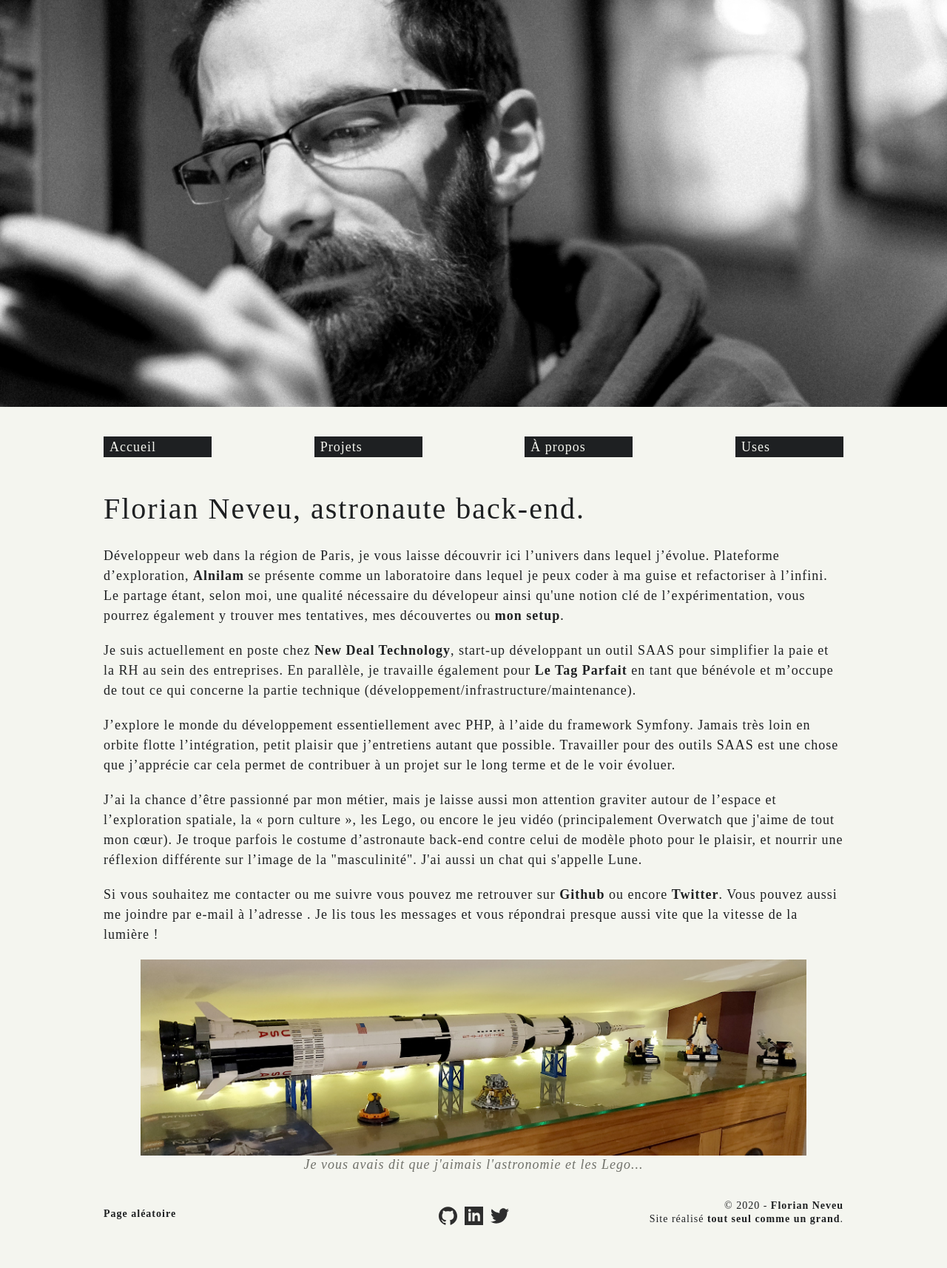
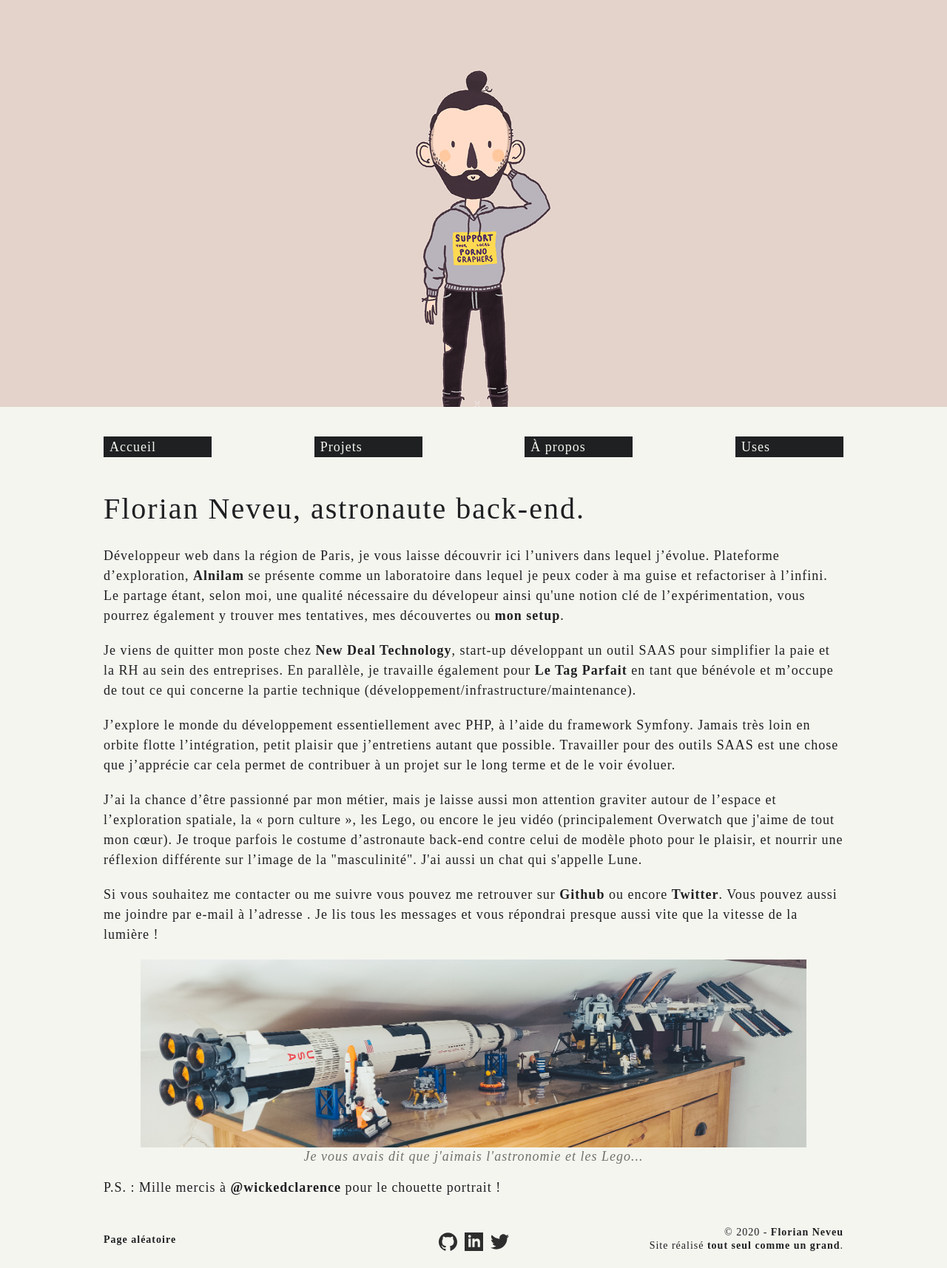
Before and after one commit to florianorineveu/v1, a Symfony app: template templates/front/about.html.twig in a window 1280 px wide. Shown: the whole page at 74% size. Before the commit the page ends 1656 px from the top, so only its background shows below. Run offline with Twig, Linux system fonts and the light colour scheme; the template is opened without the code that fills it, so the values that code supplies are empty; style sheets or scripts are compiled from the project's sources; some libraries are stand-ins or nearby versions; some web fonts are replaced.

Commit message:
[content] Update about

```diff
--- a/assets/css/shared/_header.scss
+++ b/assets/css/shared/_header.scss
@@ -46,7 +46,7 @@
         height: calc(100vh - 25rem);
 
         &.header-florian {
-            background: url('/images/florian-neveu.jpg') top 15% center no-repeat;
+            background: url('/images/florian-neveu.png') top 15% center no-repeat;
             background-size: cover;
         }
 
--- a/templates/front/about.html.twig
+++ b/templates/front/about.html.twig
@@ -10,7 +10,7 @@
     <meta name="twitter:card" content="summary_large_image" />
     <meta name="twitter:title" content="Alnilam ⊡ Florian" />
     <meta name="twitter:description" content="Florian Neveu, développeur web dans la région de Paris. J’explore le monde du développement essentiellement avec PHP, à l’aide du framework Symfony." />
-    <meta name="twitter:image" content="{{ app.request.getSchemeAndHttpHost() ~ asset('images/florian-neveu.jpg') }}" />
+    <meta name="twitter:image" content="{{ app.request.getSchemeAndHttpHost() ~ asset('images/florian-neveu.png') }}" />
     <meta name="twitter:site" content="@fnev_eu" />
     <meta name="twitter:domain" content="{{ app.request.host }}">
 
@@ -18,7 +18,7 @@
     <meta property="og:url" content="{{ app.request.schemeAndHttpHost ~ app.request.pathInfo }}" />
     <meta property="og:description" content="Florian Neveu, développeur web dans la région de Paris. J’explore le monde du développement essentiellement avec PHP, à l’aide du framework Symfony." />
     <meta property="og:type" content="article" />
-    <meta property="og:image" content="{{ app.request.getSchemeAndHttpHost() ~ asset('images/florian-neveu.jpg') }}" />
+    <meta property="og:image" content="{{ app.request.getSchemeAndHttpHost() ~ asset('images/florian-neveu.png') }}" />
 {% endblock meta %}
 
 {% block headerClasses -%}
@@ -30,16 +30,17 @@
 
     <p>
         Développeur web dans la région de Paris, je vous laisse découvrir ici l’univers dans lequel j’évolue. Plateforme
-        d’exploration, <a href="{{ path('project', {'slug': 'alnilam'}) }}">Alnilam</a> se présente comme un laboratoire
-        dans lequel je peux coder à ma guise et refactoriser à l’infini. Le partage étant, selon moi, une qualité
-        nécessaire du dévelopeur ainsi qu'une notion clé de l’expérimentation, vous pourrez également y trouver mes
-        tentatives, mes découvertes ou <a href="{{ path('uses') }}">mon setup</a>.
+        d’exploration, <a href="{{ path('project', {'slug': 'alnilam'}) }}">Alnilam</a> se présente comme un
+        laboratoire dans lequel je peux coder à ma guise et refactoriser à l’infini. Le partage étant, selon moi, une
+        qualité nécessaire du dévelopeur ainsi qu'une notion clé de l’expérimentation, vous pourrez également y trouver
+        mes tentatives, mes découvertes ou <a href="{{ path('uses') }}">mon setup</a>.
     </p>
     <p>
-        Je suis actuellement en poste chez <a href="{{ path('project', {'slug': 'newdeal'}) }}">New Deal Technology</a>,
-        start-up développant un outil SAAS pour simplifier la paie et la RH au sein des entreprises. En parallèle, je
-        travaille également pour <a href="{{ path('project', {'slug': 'le-tag-parfait'}) }}">Le Tag Parfait</a> en tant que
-        bénévole et m’occupe de tout ce qui concerne la partie technique (développement/infrastructure/maintenance).
+        Je viens de quitter mon poste chez <a href="{{ path('project', {'slug': 'newdeal'}) }}">New Deal
+        Technology</a>, start-up développant un outil SAAS pour simplifier la paie et la RH au sein des entreprises. En
+        parallèle, je travaille également pour <a href="{{ path('project', {'slug': 'le-tag-parfait'}) }}">Le
+        Tag Parfait</a> en tant que bénévole et m’occupe de tout ce qui concerne la partie technique
+        (développement/infrastructure/maintenance).
     </p>
     <p>
         J’explore le monde du développement essentiellement avec PHP, à l’aide du framework Symfony. Jamais très loin
@@ -62,7 +63,12 @@
         vite que la vitesse de la lumière !
     </p>
     <figure class="img-container">
-        <img src="{{ asset('images/satur-v-lego.jpg') }}" alt="">
+        <img src="{{ asset('images/lego-astronomie.jpg') }}" alt="">
         <figcaption>Je vous avais dit que j'aimais l'astronomie et les Lego...</figcaption>
     </figure>
+
+    <p>
+        P.S. : Mille mercis à <a href="https://twitter.com/wickedclarence" target="_blank">@wickedclarence</a> pour le
+        chouette portrait !
+    </p>
 {% endblock body %}
```
Also changed, not shown: public/images/florian-neveu.jpg (deleted), public/images/florian-neveu.png (added), public/images/lego-astronomie.jpg (added), public/images/satur-v-lego.jpg (deleted).
